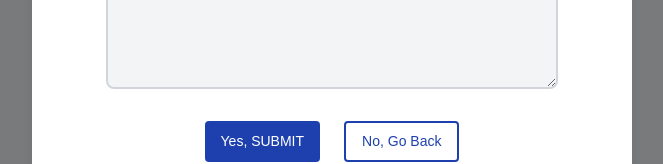
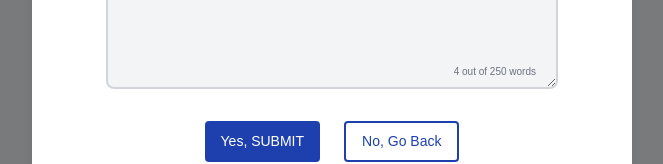
Before and after one commit to AQSA-ABDULLAH/approvel-form, a Next.js app: page / in a window 1280 px wide. Both pictures are taken after a click on the button "Open Form". Shown: the part 455-619 px from the top of the page, without its empty margins (308-971 px from the left). Built offline with nearby package versions, Linux system fonts and the light colour scheme.

Commit message:
add word count

```diff
--- a/components/Application.js
+++ b/components/Application.js
@@ -90,6 +90,7 @@ export default function ApprovalModal({ onClose }) {
               <div className="w-[82%] mt-2 text-center">
                 {error && <p className="text-red-500 text-[13px]">{error}</p>}
               </div>
+              <p className="absolute right-24 top-[25rem] text-[10px] text-gray-500">4 out of 250 words</p>
             </div>
 
             {/* Buttons */}
```
